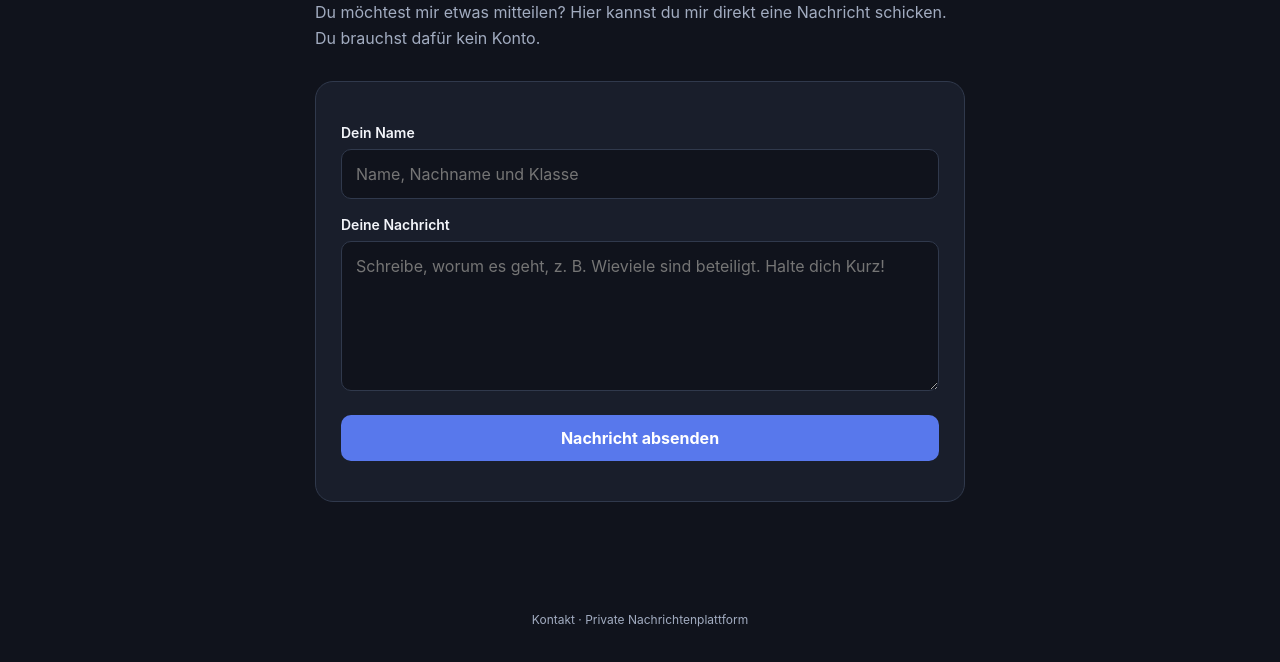
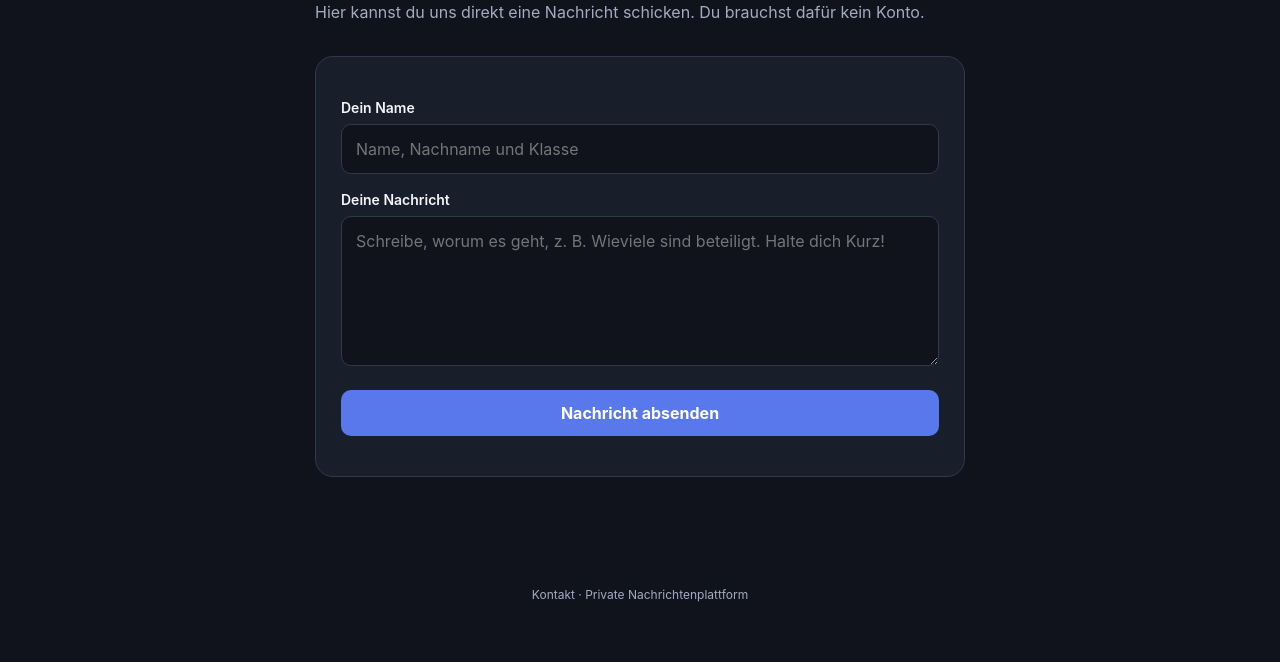
Before and after one commit to streitschlichter-fkg/Kontakt, a plain HTML site: page index.html in a window 1280 px wide. Shown: the part 223-885 px from the top of the page. After the commit the page ends 860 px from the top, so only its background shows below. Drawn offline with Linux system fonts and the light colour scheme; a script that the page names is missing.

Commit message:
Change title and subtitle from 'me' to 'us'

```diff
--- a/index.html
+++ b/index.html
@@ -5,7 +5,7 @@
 <meta charset="UTF-8">
 <meta name="viewport" content="width=device-width, initial-scale=1.0">
 <meta name="theme-color" content="#10131c">
-<title>Kontakt – Schreib mir</title>
+<title>Kontakt – Schreib uns</title>
 
 <style>
 :root {
@@ -148,8 +148,7 @@ a { color: var(--accent); }
 <section id="publicView">
   <h1>Schreib mir.</h1>
   <p class="subtitle">
-    Du möchtest mir etwas mitteilen?
-    Hier kannst du mir direkt eine Nachricht schicken.
+    Hier kannst du uns direkt eine Nachricht schicken.
     Du brauchst dafür kein Konto.
   </p>
 
```
